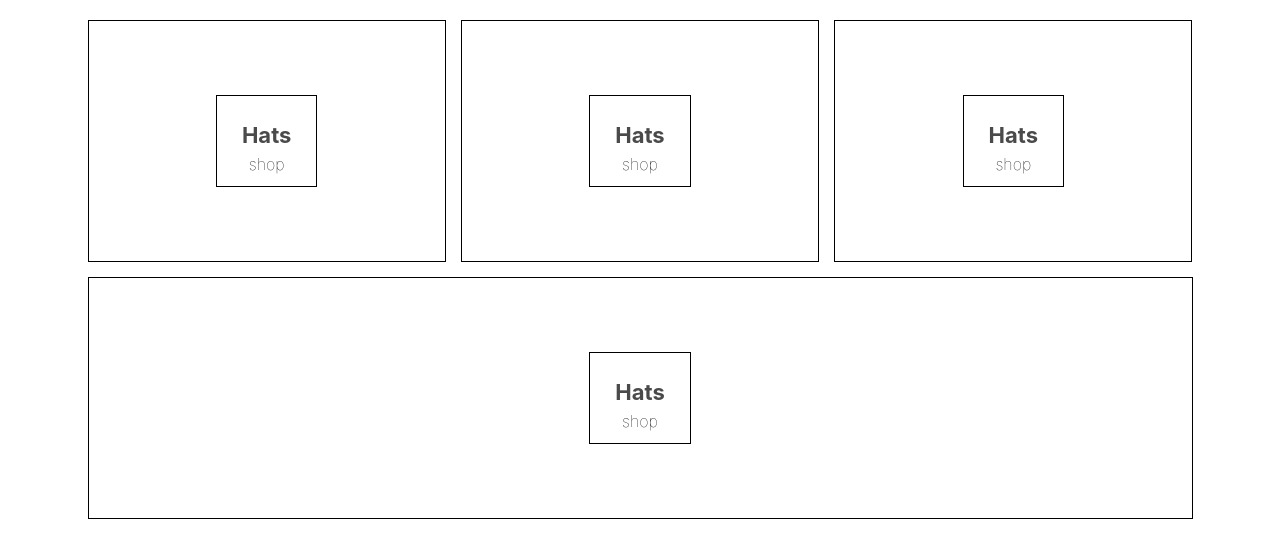
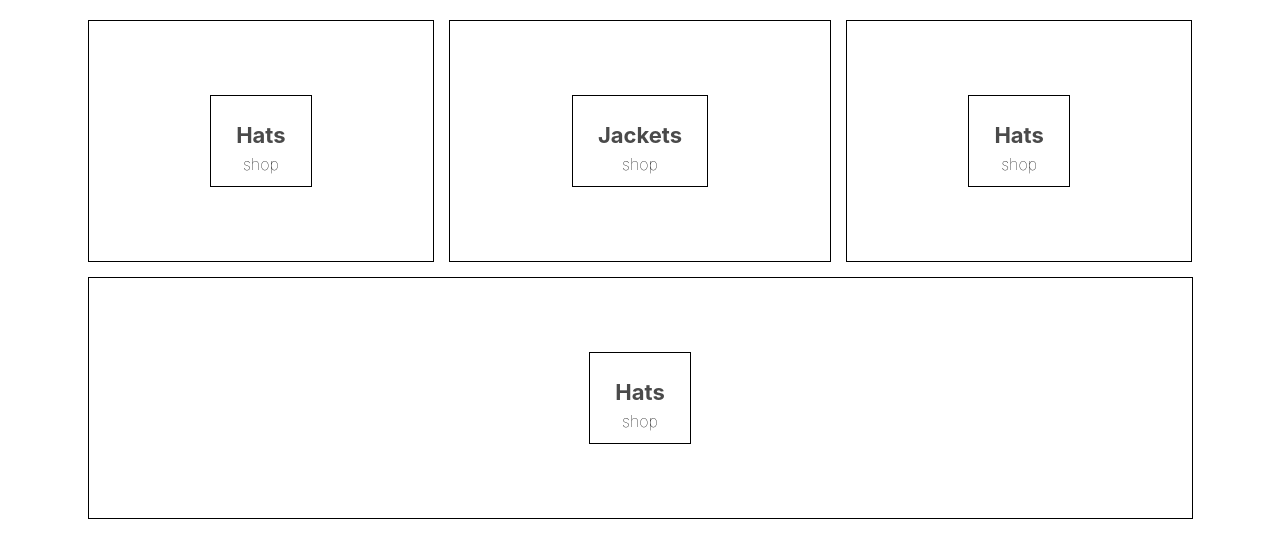
Before and after one commit to mazheng2629/crwn-clothing, a React (Create React App) app in the folder crwn-clothing/: page / in a window 1280 px wide. Shown: the top 558 px of the page. Built offline with nearby package versions, Linux system fonts and the light colour scheme.

Commit message:
change text

```diff
--- a/crwn-clothing/src/homepage.component.jsx
+++ b/crwn-clothing/src/homepage.component.jsx
@@ -12,7 +12,7 @@ const HomePage = () => (
       </div>
       <div className="menu-item">
         <div className="content">
-          <h1 className="title">Hats</h1>
+          <h1 className="title">Jackets</h1>
           <span className="subtitle">shop</span>
         </div>
       </div>
```
